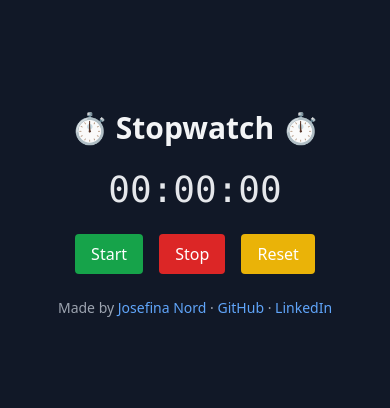
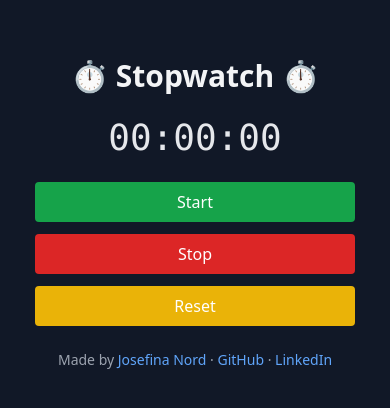
Before and after one commit to nordpolen/learn-javascript, a plain HTML site: page stopwatch/index.html in a window 390 px wide. Shown: the part 208-616 px from the top of the page. Drawn offline with nearby package versions, Linux system fonts and the light colour scheme.

Commit message:
Added responsiveness to Stopwatch

```diff
--- a/stopwatch/index.html
+++ b/stopwatch/index.html
@@ -1,19 +1,18 @@
 <!DOCTYPE html>
 <html lang="en">
 <head>
-    <meta charset="UTF-8">
+  <meta charset="UTF-8" />
   <title>Stopwatch</title>
-    <!-- Tailwind CSS CDN -->
+  <meta name="viewport" content="width=device-width, initial-scale=1.0" />
   <script src="https://cdn.tailwindcss.com"></script>
 
   <link rel="icon" type="image/png" href="/favicon/favicon-96x96.png" sizes="96x96" />
   <link rel="icon" type="image/svg+xml" href="/favicon/favicon.svg" />
   <link rel="shortcut icon" href="/favicon/favicon.ico" />
   <link rel="manifest" href="/favicon/site.webmanifest" />
-
 </head>
-<body class="bg-gray-900 flex flex-col items-center justify-center h-screen">
-    <h1 class="text-3xl font-bold mb-6 text-gray-100">⏱️ Stopwatch ⏱️</h1>
+<body class="bg-gray-900 flex flex-col items-center justify-center min-h-screen px-4">
+  <h1 class="text-3xl font-bold mb-6 text-gray-100 text-center">⏱️ Stopwatch ⏱️</h1>
 
   <!-- Displaying the time -->
   <div id="display" class="text-4xl font-mono text-gray-200 mb-6">
@@ -21,14 +20,14 @@
   </div>
 
   <!-- Buttons -->
-    <div class="space-x-3">
-        <button id="startBtn" class="bg-green-600 text-white px-4 py-2 rounded hover:bg-green-500">
+  <div class="flex flex-col sm:flex-row gap-3 w-full max-w-xs justify-center">
+    <button id="startBtn" class="w-full sm:w-auto bg-green-600 text-white px-4 py-2 rounded hover:bg-green-500">
       Start
     </button>
-        <button id="stopBtn" class="bg-red-600 text-white px-4 py-2 rounded hover:bg-red-500">
+    <button id="stopBtn" class="w-full sm:w-auto bg-red-600 text-white px-4 py-2 rounded hover:bg-red-500">
       Stop
     </button>
-        <button id="resetBtn" class="bg-yellow-500 text-white px-4 py-2 rounded hover:bg-yellow-400">
+    <button id="resetBtn" class="w-full sm:w-auto bg-yellow-500 text-white px-4 py-2 rounded hover:bg-yellow-400">
       Reset
     </button>
   </div>
@@ -36,13 +35,12 @@
   <!-- JavaScript file -->
   <script src="script.js"></script>
 
-    <footer class="mt-6 text-sm text-gray-400 text-center">
+  <footer class="mt-6 text-sm text-gray-400 text-center px-4">
     <p>
       Made by <a href="https://www.josefinanord.se" class="text-blue-400 hover:underline">Josefina Nord</a> ·
       <a href="https://github.com/nordpolen" class="text-blue-400 hover:underline">GitHub</a> ·
       <a href="https://www.linkedin.com/in/josefina-nord" class="text-blue-400 hover:underline">LinkedIn</a>
     </p>
   </footer>
-
 </body>
 </html>
```
Lines whose indentation alone changed are shown as unchanged.
